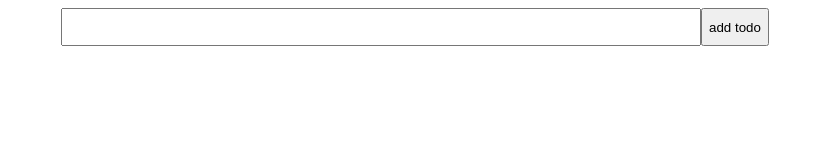
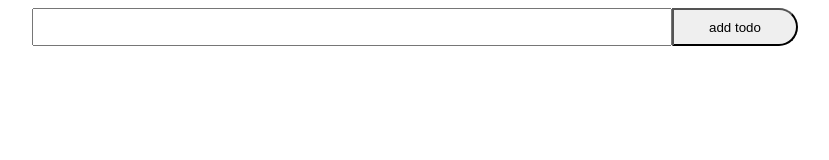
Before and after one commit to amiraliarian/todo-app, a plain HTML site: page index.html in a window 1280 px wide. Shown: the whole page, without its empty margins (205-1034 px from the left). Drawn offline with Linux system fonts and the light colour scheme.

Commit message:
btn-border-radius

```diff
--- a/style.css
+++ b/style.css
@@ -6,3 +6,7 @@ body{
     width: 50%;
     height: 2rem;
 }
+.btn{
+    width: 10%;
+    border-radius: 0 100000000000000000000000px 10000000000000000000000000px 0;
+}
```
